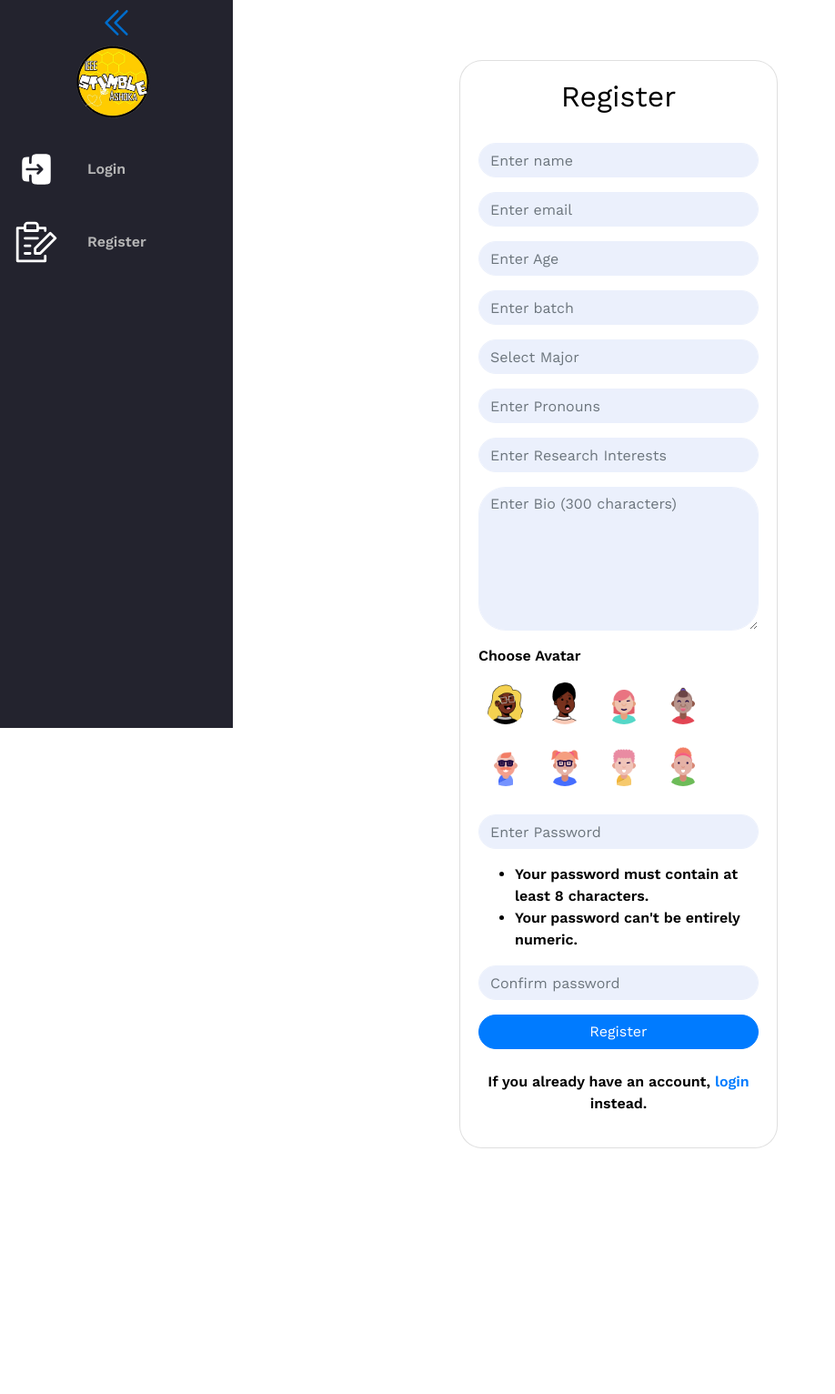
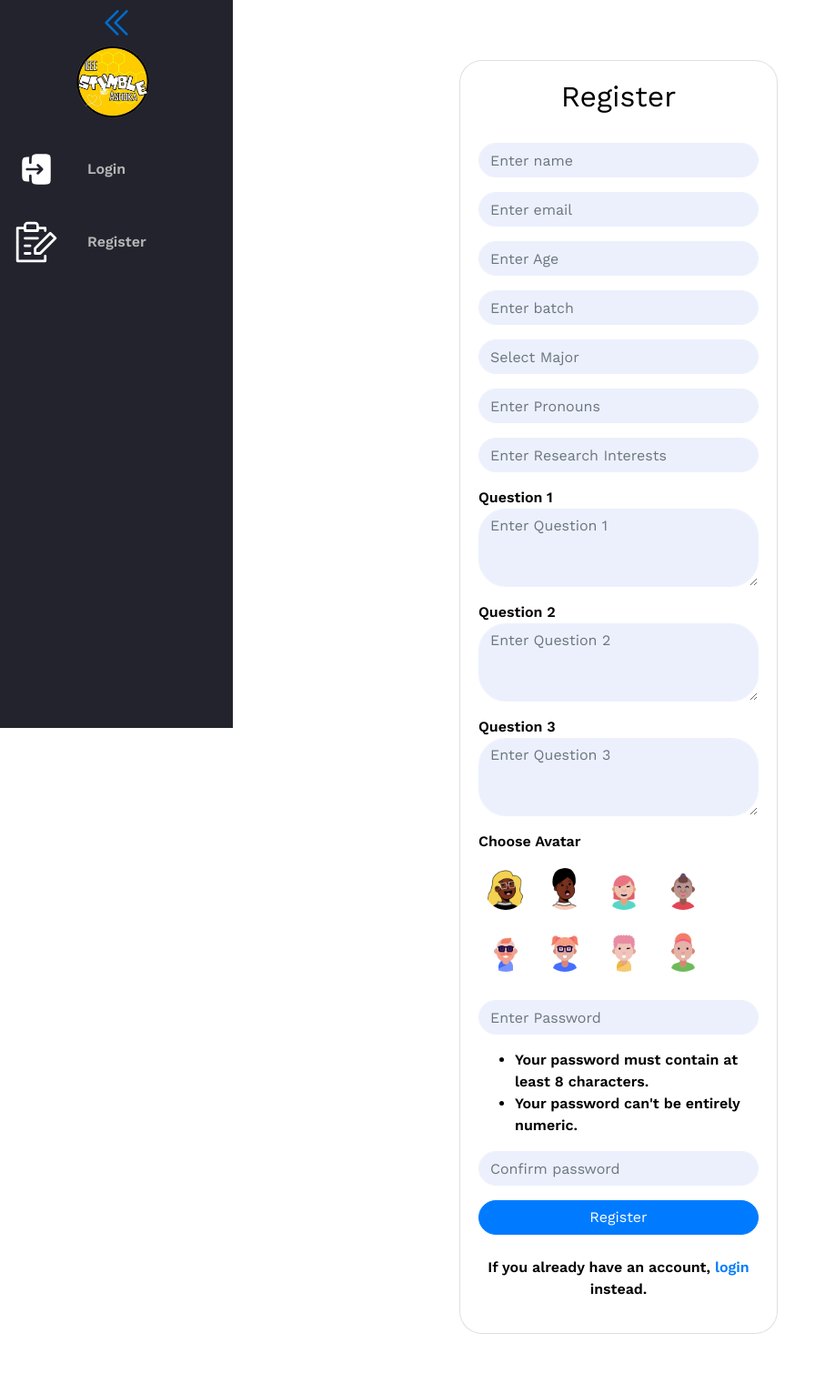
Before and after one commit to bhumikamittal7/StumbleAshoka, a Django app: page /register/ in a window 1280 px wide. Shown: the whole page at 91% size, without its empty margins (0-918 px from the left). Before the commit the page ends 1262 px from the top, so only its background shows below. Run offline with Django 4.2, Linux system fonts and the light colour scheme; some libraries are stand-ins or nearby versions.

Commit message:
Registration page updated

```diff
--- a/Bumble4Stem/templates/myLikes.html
+++ b/Bumble4Stem/templates/myLikes.html
@@ -118,7 +118,7 @@
         {% for like in likes %}
         <div class="cont">
             <img class="avatar" src="/static/{{like.avatar_index}}.png" alt="pf" />
-            <b id="name">{{ like.display_name }}</b>
+            <a href="/otherProfile/{{ like.id }}"><b id="name">{{ like.display_name }}</b></a>
             <form method="POST">
                 {% csrf_token %}
                 <div class="btn_contaniner">
--- a/Bumble4Stem/templates/myMatches.html
+++ b/Bumble4Stem/templates/myMatches.html
@@ -45,7 +45,7 @@
         <div class="cont">
             <img class="avatar" src="/static/{{match.avatar_index}}.png" alt="pf">
 
-            <b id="name">{{ match.display_name }}</b>
+            <a href="/otherProfile/{{ match.id }}"><b id="name">{{ match.display_name }}</b></a>
             <a href="/otherProfile/{{ match.id }}" id="last"> <svg class="arrow" viewBox="0 0 24 24" fill="none" xmlns="http://www.w3.org/2000/svg"><g id="SVGRepo_bgCarrier" stroke-width="0"></g><g id="SVGRepo_tracerCarrier" stroke-linecap="round" stroke-linejoin="round"></g><g id="SVGRepo_iconCarrier"> <path d="M10 7L15 12L10 17" stroke="#000000" stroke-width="1.5" stroke-linecap="round" stroke-linejoin="round"></path> </g></svg> </a>
         </div>
         {% endfor %}
--- a/Bumble4Stem/templates/register.html
+++ b/Bumble4Stem/templates/register.html
@@ -77,13 +77,24 @@
         border-color: #ebf0fc;
         color: #9da3b0;
     }
-    #id_bio {
+    #id_Q1 {
         border-radius: 30px;
         background-color: #ebf0fc;
         border-color: #ebf0fc;
         color: #9da3b0;
     }
-
+    #id_Q2 {
+        border-radius: 30px;
+        background-color: #ebf0fc;
+        border-color: #ebf0fc;
+        color: #9da3b0;
+    }
+    #id_Q3 {
+        border-radius: 30px;
+        background-color: #ebf0fc;
+        border-color: #ebf0fc;
+        color: #9da3b0;
+    }
 
 
 
@@ -173,7 +184,18 @@
                         <input class="form-control" placeholder="Enter Research Interests" value="{{ research_interests }}" type="text" name="research_interests" required id="id_research_interests">
                     </div>
                     <div class="form-group">
-                        <textarea class="form-control" maxlength="300" placeholder="Enter Bio" id="id_bio" name="bio" id="" required>{{bio}}</textarea>
+                        <div>Question 1</div>
+                        <textarea class="form-control" maxlength="100" placeholder="Enter Question 1" id="id_Q1" name="Q1" cols="30" rows="3" required>{{Q1}}</textarea>
+                    </div>
+
+                    <div class="form-group">
+                        <div>Question 2</div>
+                        <textarea class="form-control" maxlength="100" placeholder="Enter Question 2" id="id_Q2" name="Q2" cols="30" rows="3" required>{{Q2}}</textarea>
+                    </div>
+
+                    <div class="form-group">
+                        <div>Question 3</div>
+                        <textarea class="form-control" maxlength="100" placeholder="Enter Question 3" id="id_Q3" name="Q3" cols="30" rows="3" required>{{Q3}}</textarea>
                     </div>
 
                     <div class="form-group">
@@ -254,7 +276,18 @@
                         <input class="form-control" placeholder="Enter Research Interests" type="text" name="research_interests" required id="id_research_interests">
                     </div>
                     <div class="form-group">
-                        <textarea class="form-control" maxlength="300" placeholder="Enter Bio (300 characters)" id="id_bio" name="bio" id="" cols="30" rows="6" required></textarea>
+                        <div>Question 1</div>
+                        <textarea class="form-control" maxlength="100" placeholder="Enter Question 1" id="id_Q1" name="Q1" cols="30" rows="3" required></textarea>
+                    </div>
+
+                    <div class="form-group">
+                        <div>Question 2</div>
+                        <textarea class="form-control" maxlength="100" placeholder="Enter Question 2" id="id_Q2" name="Q2" cols="30" rows="3" required></textarea>
+                    </div>
+
+                    <div class="form-group">
+                        <div>Question 3</div>
+                        <textarea class="form-control" maxlength="100" placeholder="Enter Question 3" id="id_Q3" name="Q3" cols="30" rows="3" required></textarea>
                     </div>
 
                     <div class="form-group">
--- a/Bumble4Stem/views.py
+++ b/Bumble4Stem/views.py
@@ -100,8 +100,16 @@ def editProfile(request):
         pronouns = request.POST['pronouns']
         major = request.POST['major']
         research_interests = request.POST['research_interests']
-        bio = request.POST['bio']
+        Q1 = request.POST['Q1']
+        Q2 = request.POST['Q2']
+        Q3 = request.POST['Q3']
         id = request.session['user_id']
+
+        Q1 = "Q1:"+ Q1
+        Q2 = "Q2:"+ Q2
+        Q3 = "Q3:"+ Q3
+        bio = Q1 + Q2 + Q3
+
         user = Users.objects.get(id=id)
         user.avatar_index = avatar_index
         user.age = age
@@ -114,7 +122,18 @@ def editProfile(request):
         return HttpResponseRedirect("/myProfile")
     if request.method == "GET":
         user = Users.objects.filter(id=request.session["user_id"]).first()
-        return render(request, "editProfile.html", context={"fuser": user})
+        bio = user.bio
+        split_bio = bio.split("Q1: ")[1:]
+
+        Q1 = split_bio[0].split("Q2: ")[0]
+        Q2 = split_bio[0].split("Q2: ")[1].split("Q3: ")[0].strip()
+        Q3 = split_bio[0].split("Q3: ")[1].strip()
+        return render(request, "editProfile.html", context={
+            "fuser": user,
+            "Q1": Q1,
+            "Q2": Q2,
+            "Q3": Q3
+            })
 
 
 
@@ -149,26 +168,14 @@ def register(request):
         pronouns = request.POST['pronouns']
         major = request.POST['major']
         research_interests = request.POST['research_interests']
-        bio = request.POST['bio']
+        Q1 = request.POST['Q1']
+        Q2 = request.POST['Q2']
+        Q3 = request.POST['Q3']
         pass1 = request.POST['password1']
         pass2 = request.POST['password2']
         email = request.POST['email']
         avatar_index = request.POST['avatar_index']
         users = Users.objects.values('email')
-        if len(bio) > 300:
-            messages.error(
-                    request, "Bio should be max 300 characters")
-            return render(request, "register.html", context={
-                "display_name": display_name,
-                "age": age,
-                "batch": batch,
-                "major": major,
-                "pronouns": pronouns,
-                "research_interests": research_interests,
-                "bio": bio,
-                "email": email,
-                "avatar_index": avatar_index
-                })
         for user in users:
             if user['email'] == email:
                 messages.error(
@@ -180,7 +187,9 @@ def register(request):
                     "major": major,
                     "pronouns": pronouns,
                     "research_interests": research_interests,
-                    "bio": bio,
+                    "Q1": Q1,
+                    "Q2": Q2,
+                    "Q3": Q3,
                     "email": email,
                     "avatar_index": avatar_index
                     })
@@ -194,7 +203,9 @@ def register(request):
                     "major": major,
                     "pronouns": pronouns,
                     "research_interests": research_interests,
-                    "bio": bio,
+                    "Q1": Q1,
+                    "Q2": Q2,
+                    "Q3": Q3,
                     "email": email,
                     "avatar_index": avatar_index
                     })
@@ -208,11 +219,17 @@ def register(request):
                     "major": major,
                     "pronouns": pronouns,
                     "research_interests": research_interests,
-                    "bio": bio,
+                    "Q1": Q1,
+                    "Q2": Q2,
+                    "Q3": Q3,
                     "email": email,
                     "avatar_index": avatar_index
                     })
         if form.is_valid():
+            Q1 = "Q1: "+ Q1
+            Q2 = " Q2: "+ Q2
+            Q3 = " Q3: "+ Q3
+            bio = Q1 + Q2 + Q3
             user = form.save()
             f = Users(
                 email=email,
@@ -237,7 +254,9 @@ def register(request):
                     "major": major,
                     "pronouns": pronouns,
                     "research_interests": research_interests,
-                    "bio": bio,
+                    "Q1": Q1,
+                    "Q2": Q2,
+                    "Q3": Q3,
                     "email": email,
                     "avatar_index": avatar_index
                     })
```
Also changed, not shown: Bumble4Stem/templates/editProfile.html (+25 -2 lines).
